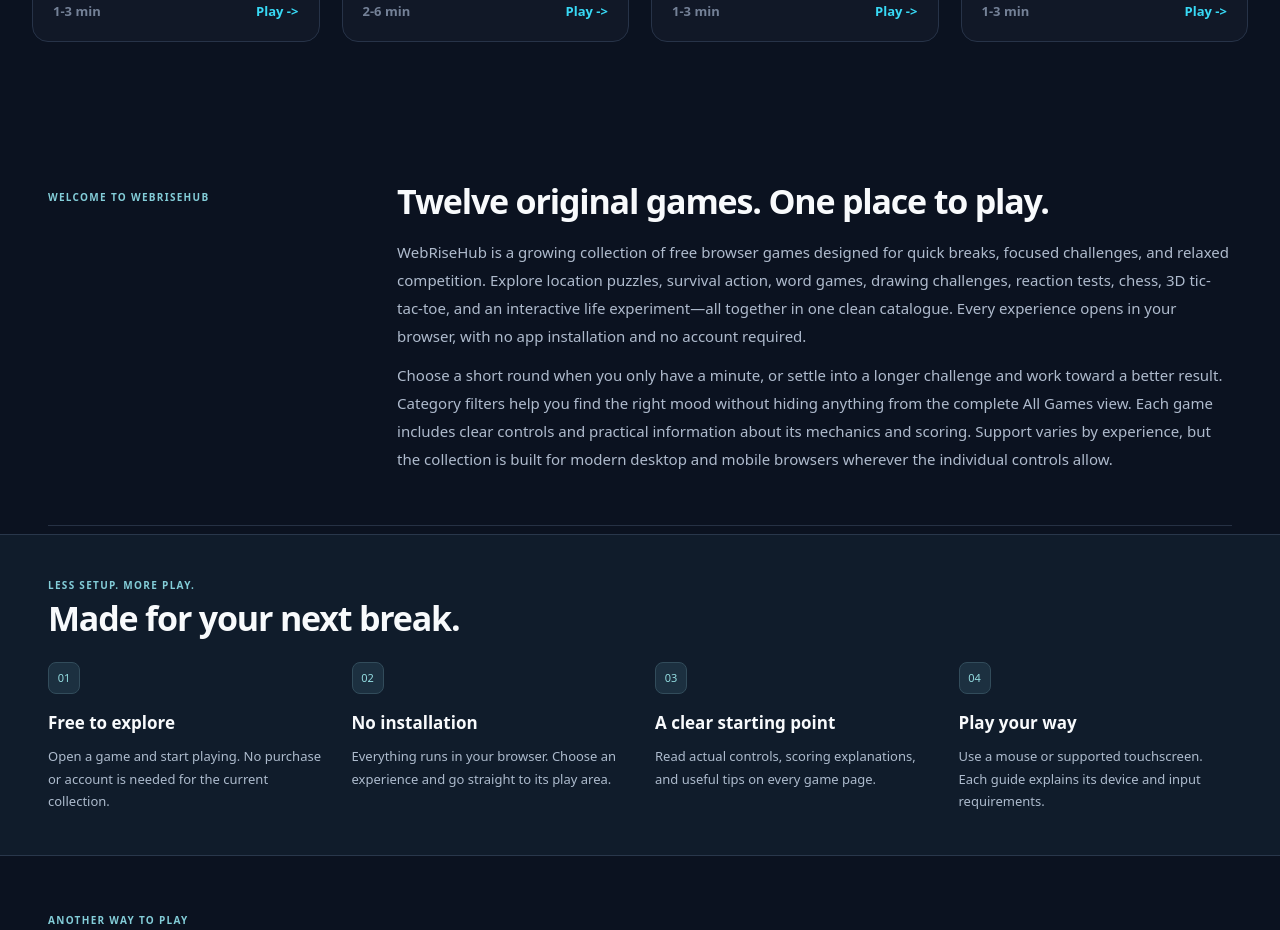
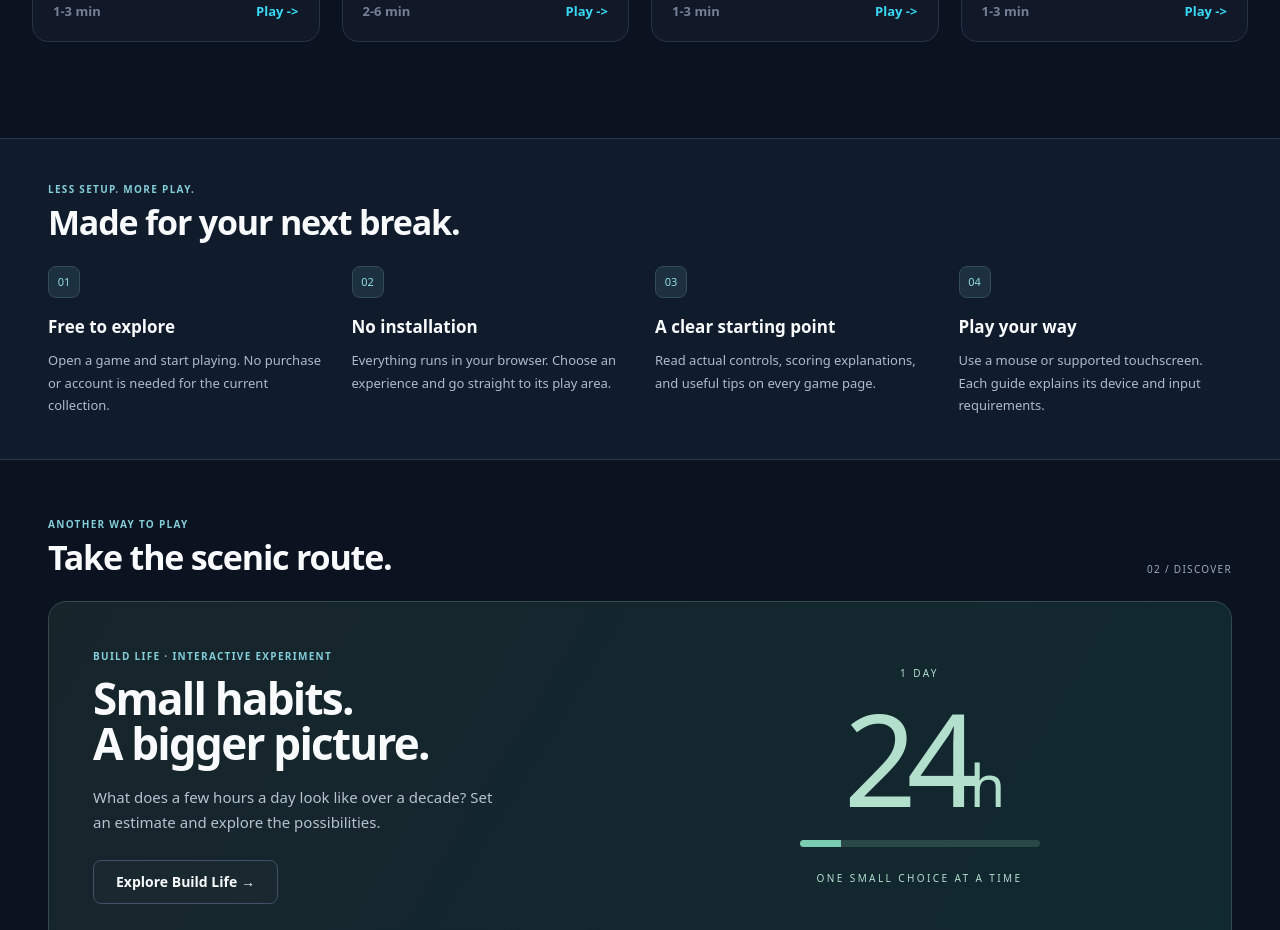
Before and after one commit to donboscomenezes-stack/webrisehub-site, a Next.js app: page / in a window 1280 px wide. Shown: the part 1520-2450 px from the top of the page. Built offline with nearby package versions, Linux system fonts and the light colour scheme; no server answers.

Commit message:
Remove homepage introduction band

```diff
--- a/src/app/page.tsx
+++ b/src/app/page.tsx
@@ -8,7 +8,6 @@
 export default function HomePage() {
   return <SiteShell><Hero />
     <Games />
-    <section className="site-container intro-band"><p className="eyebrow-label">Welcome to WebRiseHub</p><div><h2>Twelve original games.{" "}<br />One place to play.</h2><p>WebRiseHub is a growing collection of free browser games designed for quick breaks, focused challenges, and relaxed competition. Explore location puzzles, survival action, word games, drawing challenges, reaction tests, chess, 3D tic-tac-toe, and an interactive life experiment—all together in one clean catalogue. Every experience opens in your browser, with no app installation and no account required.</p><p>Choose a short round when you only have a minute, or settle into a longer challenge and work toward a better result. Category filters help you find the right mood without hiding anything from the complete All Games view. Each game includes clear controls and practical information about its mechanics and scoring. Support varies by experience, but the collection is built for modern desktop and mobile browsers wherever the individual controls allow.</p></div></section>
     <section className="why-band"><div className="site-container"><div className="section-heading"><div><p className="eyebrow-label">Less setup. More play.</p><h2>Made for your next break.</h2></div></div><div className="benefits-grid">
       {[["01", "Free to explore", "Open a game and start playing. No purchase or account is needed for the current collection."], ["02", "No installation", "Everything runs in your browser. Choose an experience and go straight to its play area."], ["03", "A clear starting point", "Read actual controls, scoring explanations, and useful tips on every game page."], ["04", "Play your way", "Use a mouse or supported touchscreen. Each guide explains its device and input requirements."]].map(([n,t,d]) => <div className="benefit" key={n}><span>{n}</span><h3>{t}</h3><p>{d}</p></div>)}
     </div></div></section>
```
